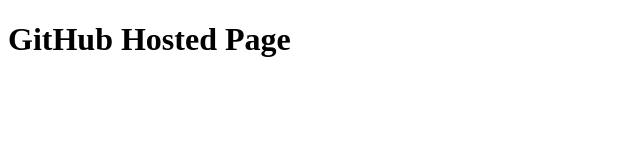
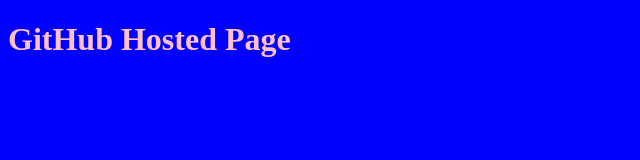
Before and after one commit to chen0746/gh-test-branching, a plain HTML site: page index.html in a window 1280 px wide. Shown: the whole page, without its empty margins (0-640 px from the left). Drawn offline with Linux system fonts and the light colour scheme.

Commit message:
Update index.html

```diff
--- a/index.html
+++ b/index.html
@@ -3,7 +3,7 @@
   <head>
      <meta charset="UTF-8">
      <title>GitHub Hosted Page</title>
-     <link rel="stylesheet" href="./css/stylesheet.css">
+     <link rel="stylesheet" href="./css/style.css">
   </head>
   <body>
     <h1>GitHub Hosted Page</h1>
```
